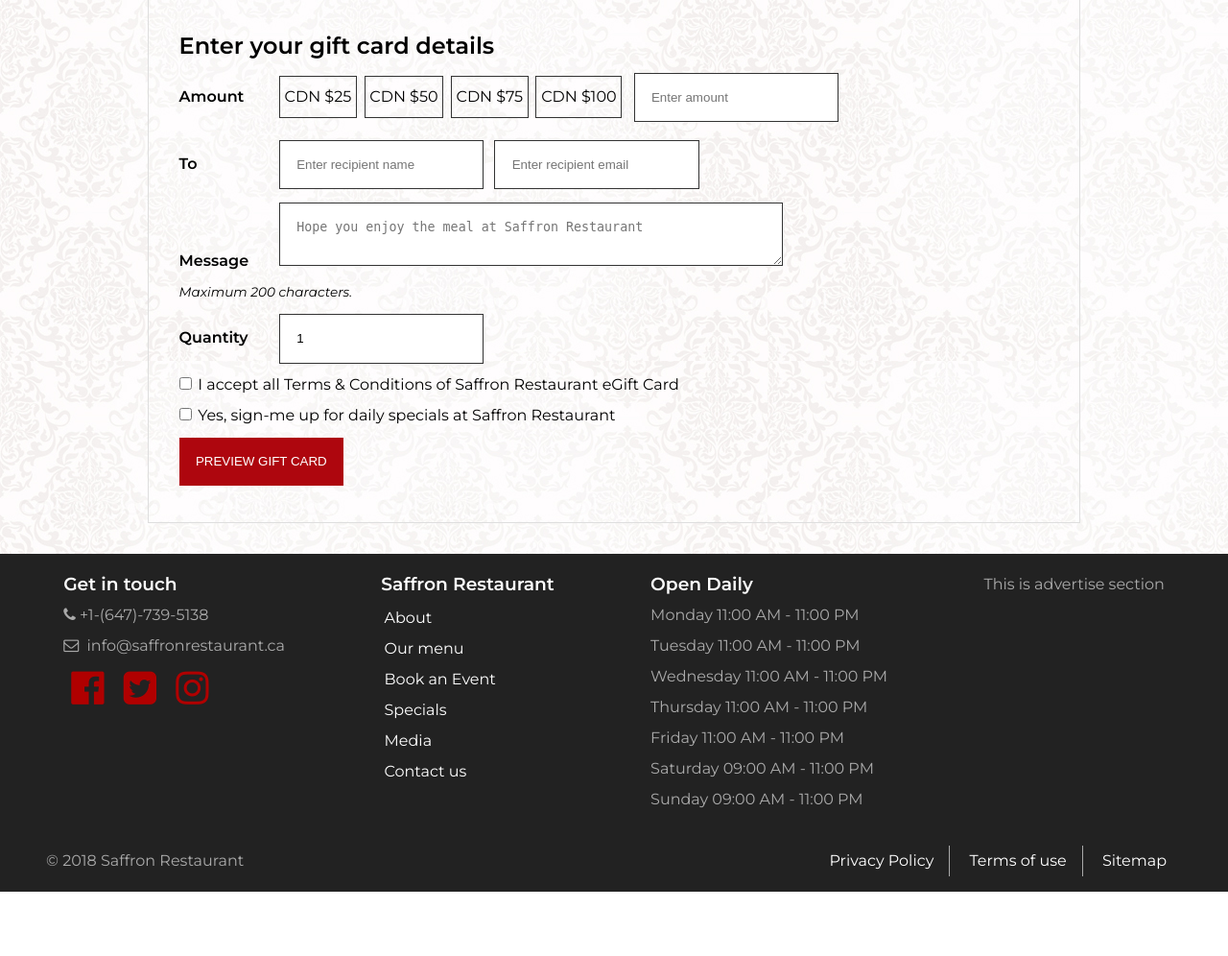
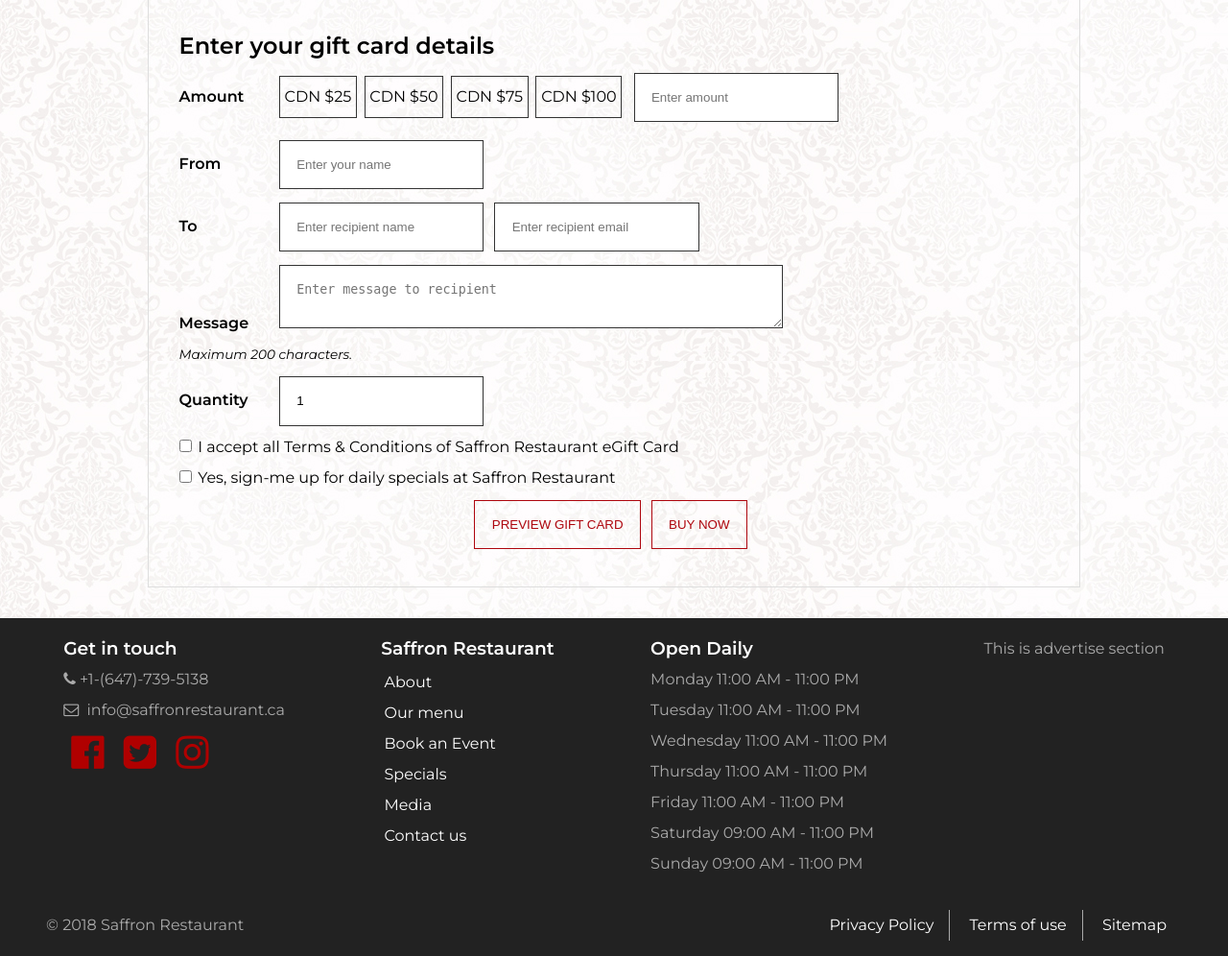
Before and after one commit to kendy92/restaurant_project, a PHP site: page /giftcard.html in a window 1280 px wide. Shown: the part 424-1420 px from the top of the page at 96% size. Before the commit the page ends 1353 px from the top, so only its background shows below. Run offline with PHP 8.4, Linux system fonts and the light colour scheme; some libraries are stand-ins or nearby versions.

Commit message:
add function and validation to giftcard page

```diff
--- a/giftcard.html
+++ b/giftcard.html
@@ -63,41 +63,59 @@
             <div>
             <ul id="amount">
                 <label for="amount">Amount</label>
-                <li>CDN $25</li>
-                <li>CDN $50</li>
-                <li>CDN $75</li>
-                <li>CDN $100</li>
+                <li data="25">CDN $25</li>
+                <li data="50">CDN $50</li>
+                <li data="75">CDN $75</li>
+                <li data="100">CDN $100</li>
                 <li><input type="text" id="amount_value" placeholder="Enter amount"></li>
             </ul>
             </div>
             <div>
+                <label for="sender_name">From</label>
+                <input type="text" id="sender_name" placeholder="Enter your name" required>
+            </div>
+            <div>
                 <label for="recipient_name">To</label>
-                <input type="text" id="recipient_name" placeholder="Enter recipient name">
-                <input type="email" id="recipient_email" placeholder="Enter recipient email">
+                <input type="text" id="recipient_name" placeholder="Enter recipient name" required>
+                <input type="email" id="recipient_email" placeholder="Enter recipient email" required>
             </div>
             <div>
                 <label for="message">Message</label>
-                <textarea id="message" placeholder="Hope you enjoy the meal at Saffron Restaurant"></textarea>
+                <textarea id="message" placeholder="Enter message to recipient"></textarea>
                 <p>Maximum 200 characters.</p>
             </div>
             <div>
                 <label for="quantity">Quantity</label>
-                <input type="number" id="quantity" placeholder="1" value="1">
+                <input type="number" id="quantity" placeholder="1" value="1" required>
             </div>
             <div>
-                <input id="checkBox" type="checkbox">I accept all Terms & Conditions of Saffron Restaurant eGift Card
+                <input id="checkbox1" type="checkbox">I accept all Terms & Conditions of Saffron Restaurant eGift Card
             </div>
             <div>
-                <input id="checkBox" type="checkbox">Yes, sign-me up for daily specials at Saffron Restaurant
+                <input id="checkbox2" type="checkbox">Yes, sign-me up for daily specials at Saffron Restaurant
             </div>
 
-            <input type="button" id="preview-btn" value="Preview Gift Card">
+            <div>
+                <input type="button" id="preview-btn" class="special-btn" value="Preview Gift Card">
+                 <input type="button" id="buynow-btn" class="special-btn" value="Buy Now">
+            </div>
 
         </form>
     </div>
 
     <div class="giftcard-preview">
-
+        <div class="logo">
+        <img src="images/restaurant-logo.png">
+        </div>
+        <div class="giftcard-preview-content">
+            <div class="date"></div>
+            <div class="giftcard_recipient"></div>
+            <div class="message"></div>
+            <div class="flex-container">
+                <div class="giftcard_amt"></div>
+                <div class="giftcard_sender"></div>
+            </div>
+        </div>
     </div>
     </main>
 
--- a/script.js
+++ b/script.js
@@ -110,6 +110,58 @@
     });
 
 
+    //preview giftcard
+    var get_amt = 0;
+    $("#amount li").on('click', function(){
+        $("#amount_value").val("");
+        get_amt = $(this).attr("data");
+        $(this).siblings().css({"background-color":"transparent", "color":"#000"});
+        $(this).css({"background-color":"#AE060E","color":"#fff"});
+    });
+
+    $("#preview-btn").on('click',function(){
+        var sender = $("#sender_name").val();
+        var recipient = $("#recipient_name").val();
+        var custom_amt = $("#amount_value").val();
+        var email = $("#recipient_email").val();
+        var msg = $("#message").val();
+        var quantity = $("#quantity").val();
+        var checkbox1 = $("#checkbox1").prop("checked");
+        var checkbox2 = $("#checkbox2").prop("checked");
+
+        if(get_amt === 0 && custom_amt === ""){
+            alert("Please select or enter custom amount of giftcard!");
+            return false;
+        }else if(recipient === ""){
+            alert("Please enter recipient name!");
+            return false;
+        }else if(email === ""){
+            alert("Please enter recipient email!");
+            return false;
+        }else if(msg === ""){
+            alert("Please enter message to recipient!");
+            return false;
+        }else if(quantity < 1){
+            alert("Minimum order is 1");
+        }else if(checkbox1 === false || checkbox2 === false){
+            alert("Please check all the agreement!");
+            return false;
+        }else{
+            $(".giftcard-preview").fadeIn(500);
+            var d= new Date();
+            var expire_date = d.getDate() + "/" + (d.getUTCMonth() + 2) + "/" + d.getFullYear();
+            $(".date").text("Expired on " + expire_date);
+            $(".giftcard_recipient").text("Dear " + recipient);
+            $(".message").text(msg);
+            if(custom_amt === ""){
+                $(".giftcard_amt").text("$" + get_amt);
+            }else{
+                $(".giftcard_amt").text("$" + custom_amt);
+            }
+
+            $(".giftcard_sender").html("<p>Loads of love</p><p>"+sender+"</p>")
+        }
+    });
 
 
 
--- a/style.css
+++ b/style.css
@@ -514,20 +514,51 @@
     font-style: italic;
 }
 
+#giftcard-frm div:last-child{
+    text-align: center;
+}
 
-#giftcard-frm #preview-btn{
-    background-color:#AE060E;
-    color:#fff;
-    border:none;
+
+#giftcard-frm .special-btn{
+    background:transparent;
+    border:1px solid #AE060E;
+    color:#AE060E;
     transition:all .5s ease;
     cursor: pointer;
     text-transform: uppercase;
 }
 
-#giftcard-frm #preview-btn:hover{
-    background:transparent;
-    border:1px solid #AE060E;
-    color:#AE060E;
+#giftcard-frm .special-btn:hover{
+    background-color:#AE060E;
+    color:#fff;
+}
+
+
+.giftcard-preview{
+    display:none;
+    width:500px;
+    margin: .5em auto;
+    background-color:#000;
+    padding:1em;
+    border-radius: 5px;
+}
+
+.giftcard-preview .logo{
+    text-align:center;
+}
+
+.giftcard-preview .giftcard-preview-content .giftcard_amt{
+    text-align: left;
+    flex: 1 1 auto;
+    font-size: 2.5rem;
+    margin-top: .5em;
+    font-weight: bold;
+}
+
+.giftcard-preview .giftcard-preview-content .giftcard_sender{
+    flex: 1 1 auto;
+    text-align: right;
+    margin-top: 1em;
 }
 
 /* BOOKING PAGE */
```
